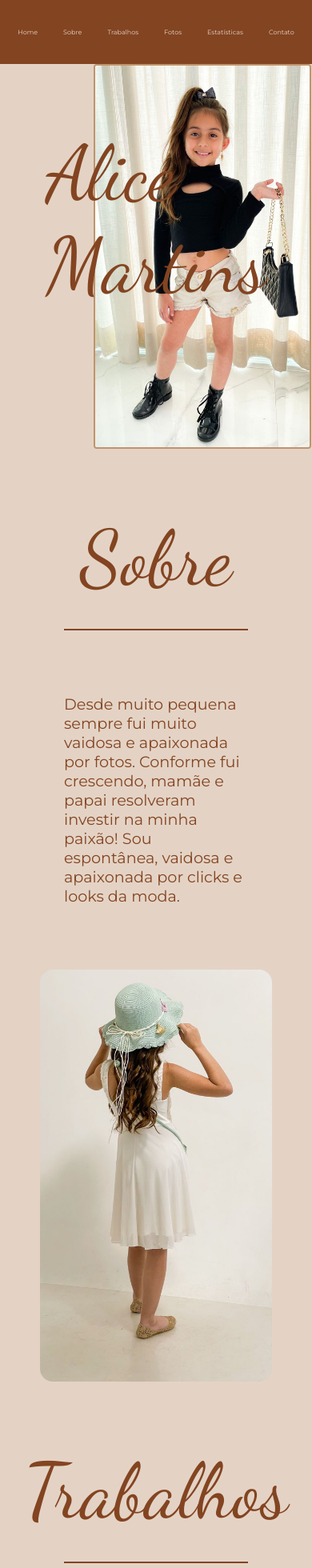
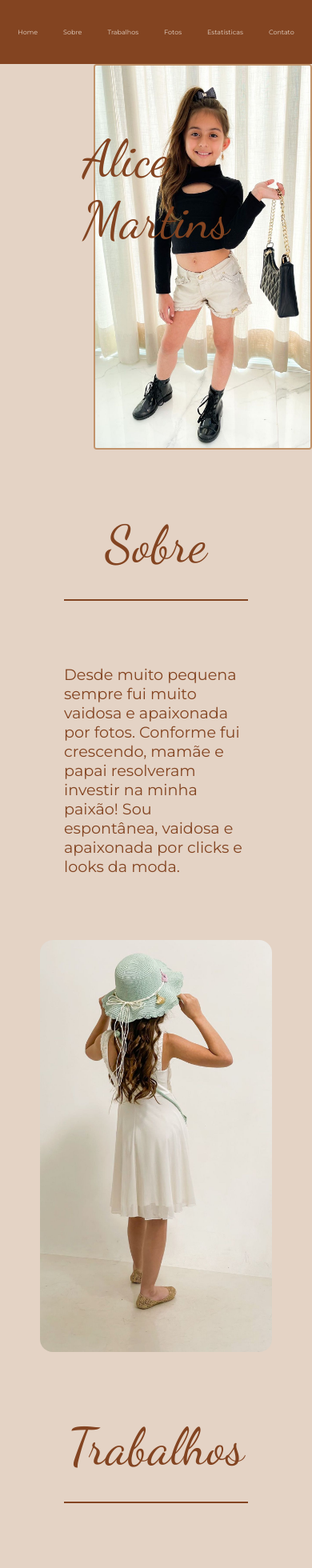
Before and after one commit to AlexandreMartins95/AliceMartins, an Angular app: page / in a window 390 px wide. Shown: the top 1960 px of the page at 80% size. Built offline with nearby package versions, Linux system fonts and the light colour scheme.

Commit message:
layout: ajuste para dispositivos com resolucao menor de 300px

```diff
--- a/src/app/features/fotos-midia-kit/fotos-midia-kit.component.scss
+++ b/src/app/features/fotos-midia-kit/fotos-midia-kit.component.scss
@@ -95,6 +95,6 @@
 }
 @media screen and (max-width: 390px) {
   .fotos__titulo {
-    font-size: 6rem;
+    font-size: 4rem;
   }
 }
--- a/src/app/features/home-midia-kit/home-midia-kit.component.scss
+++ b/src/app/features/home-midia-kit/home-midia-kit.component.scss
@@ -29,7 +29,10 @@
 }
 
 .home__imagem {
-  height: 89vh;
+  border: 2px solid var(--cor-secundaria);
+  border-radius: 4px;
+  max-width: 100%;
+  height: auto;
   border: 2px solid var(--cor-secundaria);
   border-radius: 4px;
 }
@@ -64,11 +67,8 @@
 }
 
 @media screen and (max-width: 390px) {
-  .home__imagem {
-    height: 57vh;
-  }
   .home__texto__principal1,
   .home__texto__principal2 {
-    font-size: 6rem;
+    font-size: 4rem;
   }
 }
--- a/src/app/features/sobre-midia-kit/sobre-midia-kit.component.scss
+++ b/src/app/features/sobre-midia-kit/sobre-midia-kit.component.scss
@@ -74,6 +74,6 @@
 
 @media screen and (max-width: 390px) {
   .sobre__titulo {
-    font-size: 6rem;
+    font-size: 4rem;
   }
 }
--- a/src/app/features/trabalhos-midia-kit/trabalhos-midia-kit.component.scss
+++ b/src/app/features/trabalhos-midia-kit/trabalhos-midia-kit.component.scss
@@ -89,6 +89,6 @@
 }
 @media screen and (max-width: 390px) {
   .trabalhos__titulo {
-    font-size: 6rem;
+    font-size: 4rem;
   }
 }
```
